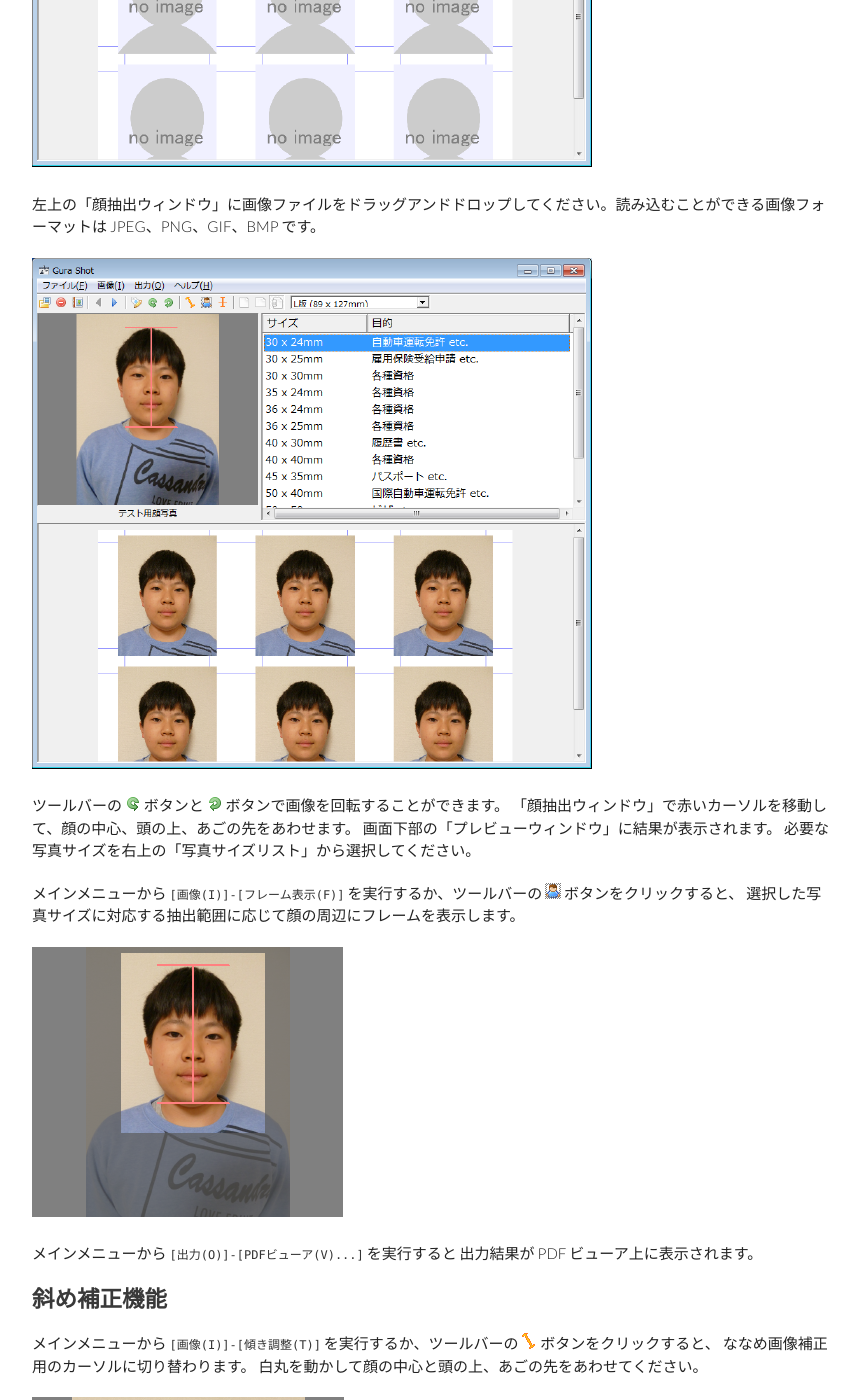
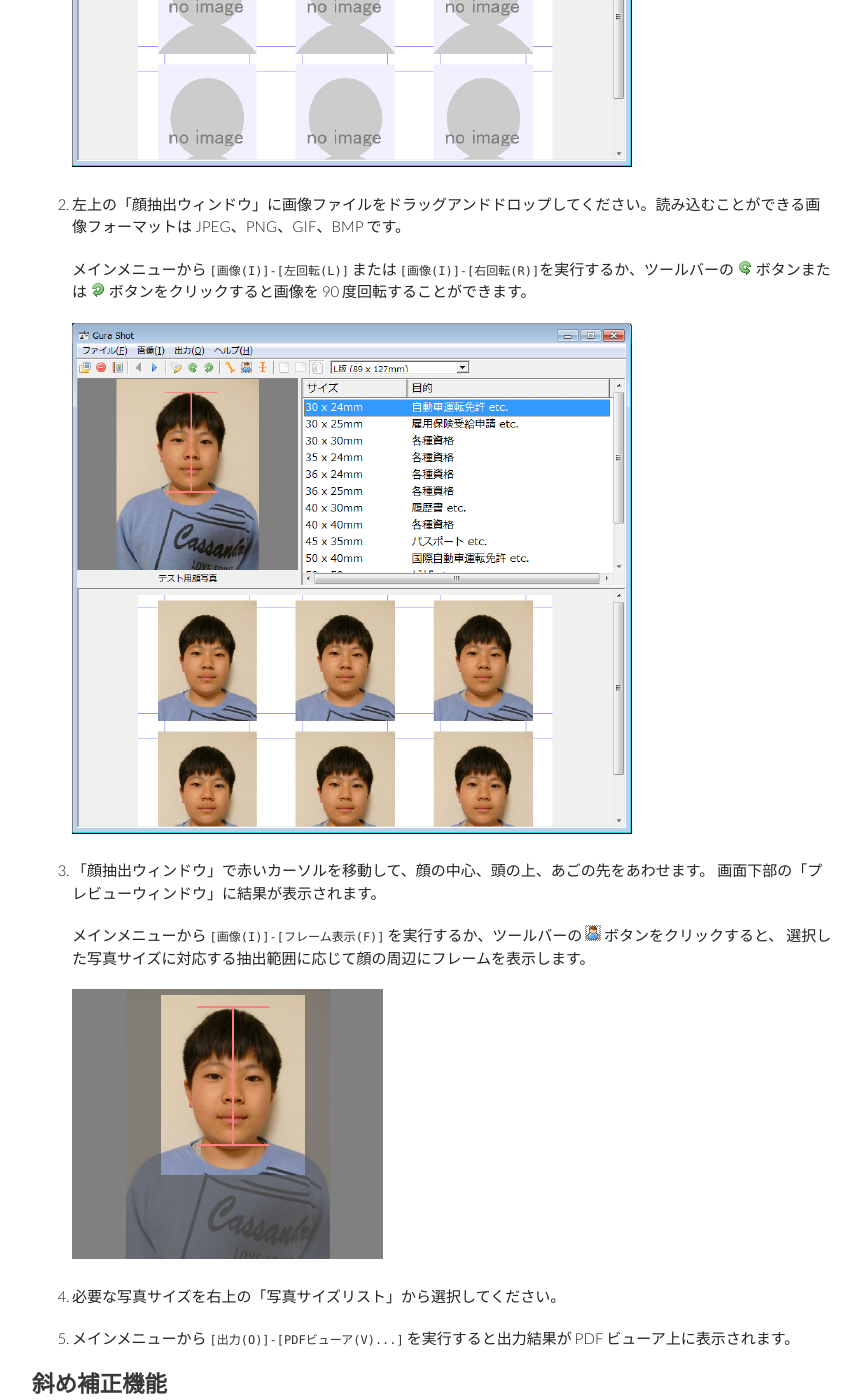
Before and after one commit to gura-app/gura-app.github.io, a Jekyll site: the page built from gurashot/index.md, in a window 1280 px wide and 1400 px high, scrolled down 1293 px. Shown: the whole window, without its empty margins (208-1068 px from the left). Built offline with Jekyll 4.4.1, drawn with Linux system fonts in a browser that asks for light colours; Markdown is read by kramdown in place of the engine named in the settings; some of the changed text lies outside the part shown.

Commit message:
updated document

```diff
--- a/gurashot/index.md
+++ b/gurashot/index.md
@@ -45,28 +45,30 @@ Windows Installer (`gura-x.x.x-win32.msi`) をダウンロードし、インス
 
 ## 基本的な使い方
 
-アプリケーションを起動すると以下の画面になります。
+1. アプリケーションを起動すると以下の画面になります。
 
-![main-blank](images/main-blank-shrink.png)
+   ![main-blank](images/main-blank-shrink.png)
 
-左上の「顔抽出ウィンドウ」に画像ファイルをドラッグアンドドロップしてください。読み込むことができる画像フォーマットは JPEG、PNG、GIF、BMP です。
+2. 左上の「顔抽出ウィンドウ」に画像ファイルをドラッグアンドドロップしてください。読み込むことができる画像フォーマットは JPEG、PNG、GIF、BMP です。
 
-![main-with-image](images/main-with-image-shrink.png)
+   メインメニューから `[画像(I)]-[左回転(L)]` または `[画像(I)]-[右回転(R)]`を実行するか、ツールバーの
+   ![arrow_rotate_anticlockwise](images/arrow_rotate_anticlockwise.png) ボタンまたは
+   ![arrow_rotate_clockwise](images/arrow_rotate_clockwise.png) ボタンをクリックすると画像を 90 度回転することができます。
 
-ツールバーの ![arrow_rotate_anticlockwise](images/arrow_rotate_anticlockwise.png) ボタンと
-![arrow_rotate_clockwise](images/arrow_rotate_clockwise.png) ボタンで画像を回転することができます。
-「顔抽出ウィンドウ」で赤いカーソルを移動して、顔の中心、頭の上、あごの先をあわせます。
-画面下部の「プレビューウィンドウ」に結果が表示されます。
-必要な写真サイズを右上の「写真サイズリスト」から選択してください。
+   ![main-with-image](images/main-with-image-shrink.png)
 
-メインメニューから `[画像(I)]-[フレーム表示(F)]` を実行するか、ツールバーの
-![user_frosted](images/user_frosted.png) ボタンをクリックすると、
-選択した写真サイズに対応する抽出範囲に応じて顔の周辺にフレームを表示します。
+4. 「顔抽出ウィンドウ」で赤いカーソルを移動して、顔の中心、頭の上、あごの先をあわせます。
+   画面下部の「プレビューウィンドウ」に結果が表示されます。
 
-![image-frosted](images/image-frosted.png)
+   メインメニューから `[画像(I)]-[フレーム表示(F)]` を実行するか、ツールバーの
+   ![user_frosted](images/user_frosted.png) ボタンをクリックすると、
+   選択した写真サイズに対応する抽出範囲に応じて顔の周辺にフレームを表示します。
 
-メインメニューから `[出力(O)]-[PDFビューア(V)...]` を実行すると
-出力結果が PDF ビューア上に表示されます。
+   ![image-frosted](images/image-frosted.png)
+
+5. 必要な写真サイズを右上の「写真サイズリスト」から選択してください。
+
+6. メインメニューから `[出力(O)]-[PDFビューア(V)...]` を実行すると出力結果が PDF ビューア上に表示されます。
 
 
 ## 斜め補正機能
@@ -101,6 +103,8 @@ Windows Installer (`gura-x.x.x-win32.msi`) をダウンロードし、インス
 
 ## その他の機能
 
+* メインメニューから `[出力(O)]-[PDF出力(O)...]` を実行すると
+  指定したファイル名で PDF ファイルを出力します。
 * メインメニューから `[ファイル(F)]-[前の画像(P)]` を実行するか、ツールバーの
   ![resultset_previous](images/resultset_previous.png) ボタンをクリックすると、
   画像一覧中の前の画像を呼び出します。
@@ -120,17 +124,6 @@ Windows Installer (`gura-x.x.x-win32.msi`) をダウンロードし、インス
   ![page_white_database](images/page_white_database.png) ボタンをクリックすると、
   写真をより多く配列できる方向に用紙の向きを設定します。
 * ツールバー中の用紙サイズ選択コンボボックスから用紙サイズを選択します。
-  対応している用紙サイズは以下のとおりです。
-<table>
-<tr><th>用紙サイズ</th><th>寸法</th></tr>
-<tr><td>L 版</td><td>89 x 127mm</td></tr>
-<tr><td>KG 版</td><td>102 x 152mm</td></tr>
-<tr><td>2L 版</td><td>127 x 178mm</td></tr>
-<tr><td>A4</td><td>210 x 297mm</td></tr>
-<tr><td>A3</td><td>297 x 420mm</td></tr>
-<tr><td>六切り</td><td>203 x 254mm</td></tr>
-<tr><td>四切り</td><td>254 x 305mm</td></tr>
-</table>
 
 
 ## 開発者むけ情報
```
